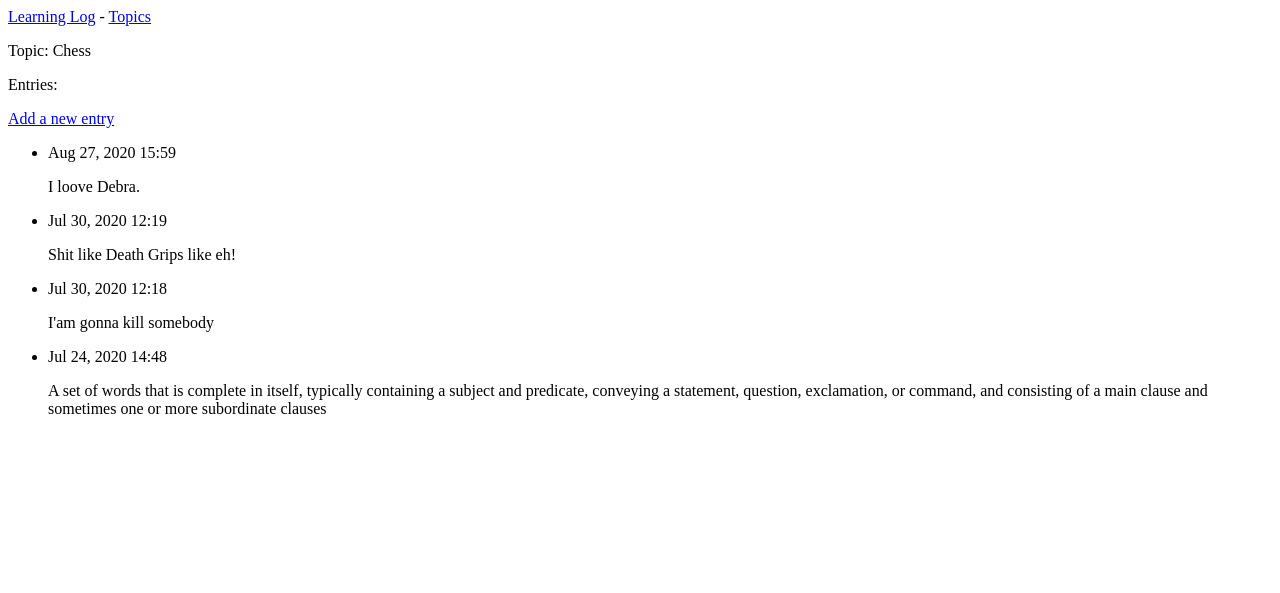
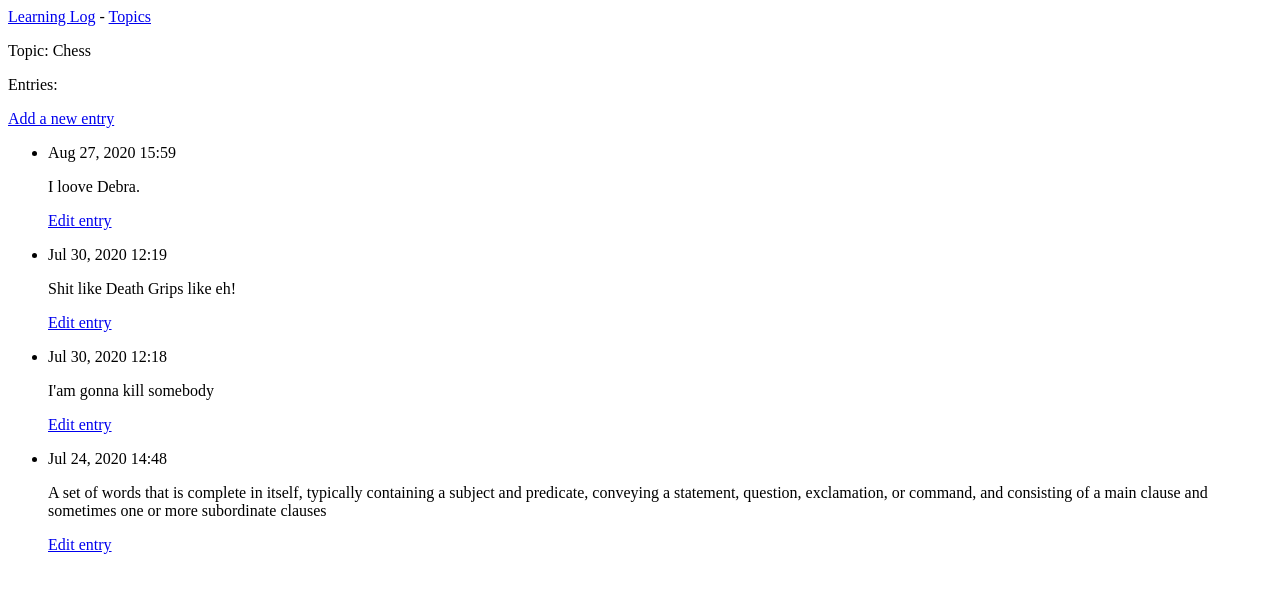
Before and after one commit to afk-player/learning_log, a Django app: page /topics/1/ in a window 1280 px wide. Shown: the top 593 px of the page. Run offline with Django 3.2, Linux system fonts and the light colour scheme; data comes from the database, SQL or seed files in the repository; both versions use the stored data as it was after the commit.

Commit message:
Add EditForm

```diff
--- a/learning_logs/templates/learning_logs/topic.html
+++ b/learning_logs/templates/learning_logs/topic.html
@@ -13,6 +13,9 @@
       <li>
         <p>{{ entry.date_added| date:'M d, Y H:i' }}</p>
         <p>{{ entry.text|linebreaks }}</p>
+        <p>
+          <a href="{% url 'learning_logs:edit_entry' entry.id %}">Edit entry</a>
+        </p>
       </li>
       {% empty %}
         <li>There are no entries of this topic yet.</li>
--- a/learning_logs/urls.py
+++ b/learning_logs/urls.py
@@ -16,4 +16,6 @@ urlpatterns = [
     path('new_topic/', views.new_topic, name='new_topic'),
     # New entry page
     path('new_entry/<int:topic_id>/', views.new_entry, name='new_entry'),
+    # Edit entry page
+    path('edit_entry/<int:entry_id>', views.edit_entry, name='edit_entry'),
 ]
--- a/learning_logs/views.py
+++ b/learning_logs/views.py
@@ -1,6 +1,6 @@
 from django.shortcuts import render, redirect
 
-from .models import Topic
+from .models import Topic, Entry
 
 from .forms import TopicForm, EntryForm
 
@@ -54,3 +54,19 @@ def new_entry(request, topic_id):
 
     context = {'topic': topic, 'form': form}
     return render(request, 'learning_logs/new_entry.html', context)
+
+
+def edit_entry(request, entry_id):
+    """Edit entry"""
+    entry = Entry.objects.get(id=entry_id)
+    topic = entry.topic
+    if request.method != 'POST':
+        form = EntryForm(instance=entry)
+    else:
+        form = EntryForm(instance=entry, data=request.POST)
+        if form.is_valid():
+            form.save()
+            redirect('learning_logs:topic', topic_id=topic.id)
+
+    context = {'entry': entry, 'topic': topic, 'form': form}
+    return render(request, 'learning_logs/edit_entry.html', context)
```
Also changed, not shown: learning_logs/templates/learning_logs/edit_entry.html (added, +13 -0 lines), db.sqlite3.
